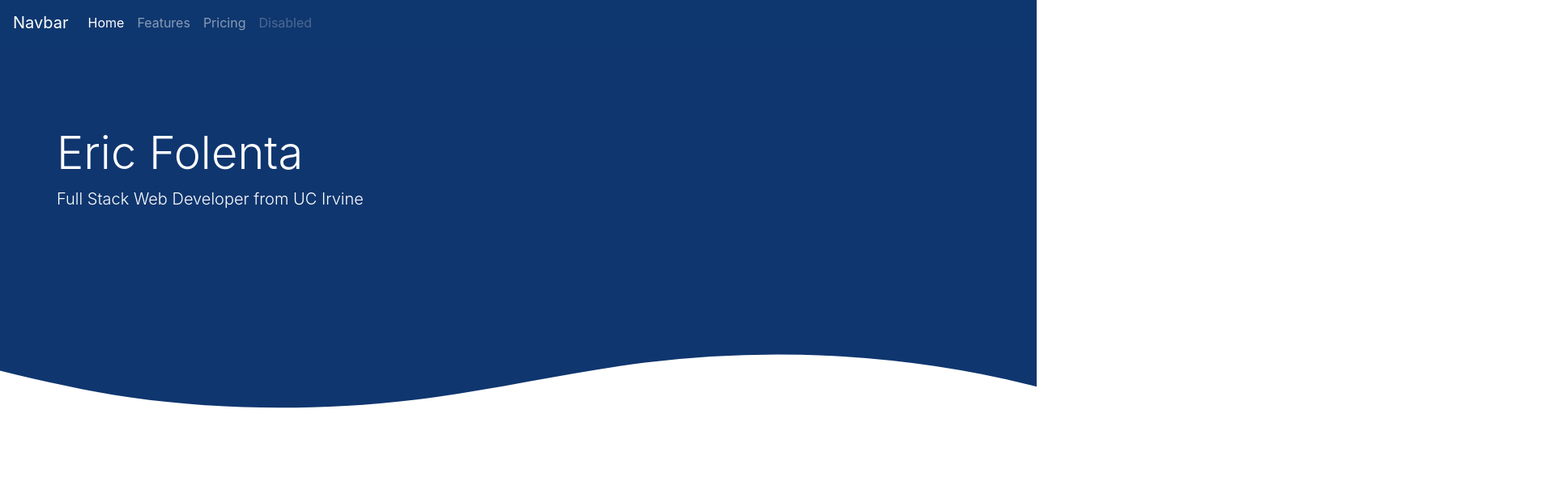
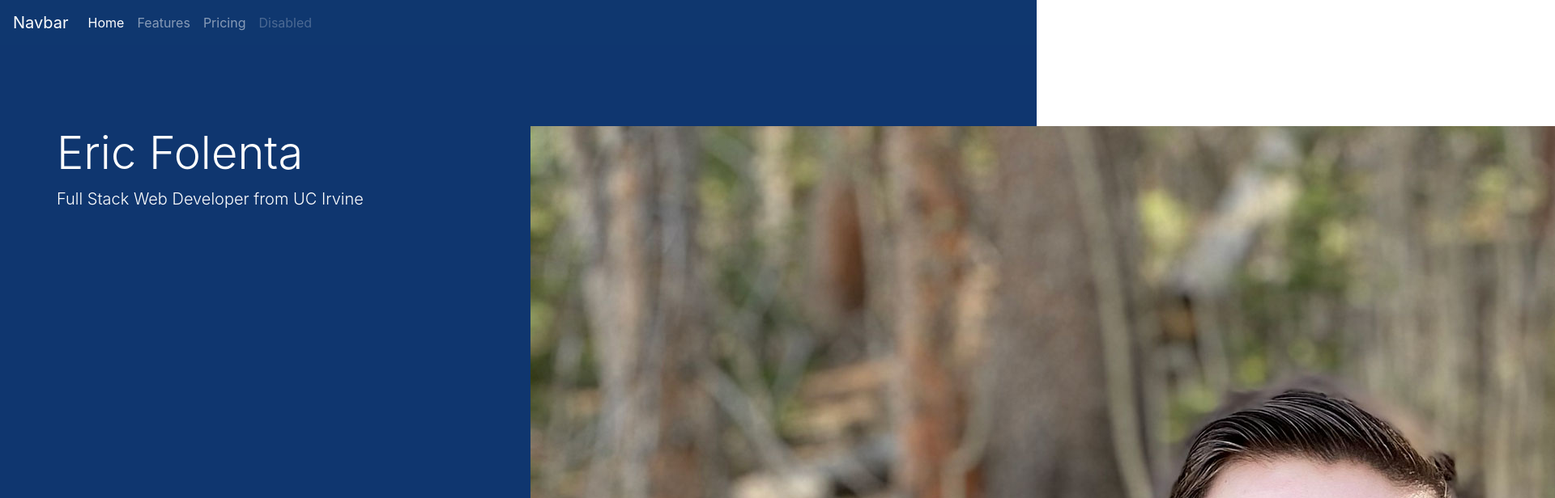
Before and after one commit to efolenta/20-react-portfolio, a React (Create React App) app: page / in a window 1280 px wide. Shown: the top 616 px of the page at 81% size, 1920 px wide, since content can reach past the window. Built offline with nearby package versions, Linux system fonts and the light colour scheme.

Commit message:
updated framing of elements

```diff
--- a/src/components/Jumbotron/index.js
+++ b/src/components/Jumbotron/index.js
@@ -1,11 +1,19 @@
 import React from "react";
+import { Row } from "../Grid";
 
-function Jumbotron() {
+function Jumbotron(props) {
     return (
         <div className="jumbotron-fluid">
             <div className="container">
-                <h1 className="display-4">Eric Folenta</h1>
+                <Row>
+                <div className="col-md-6">
+                <h1 className="display-4">{props.title}</h1>
                 <p className="lead">Full Stack Web Developer from UC Irvine</p>
+                </div>
+                <div className="col-md-6" id="jumbotron-image">
+                <img src={props.image} alt="computer" id={props.class} />
+                </div>
+                </Row>
             </div>
         </div>
 
```
